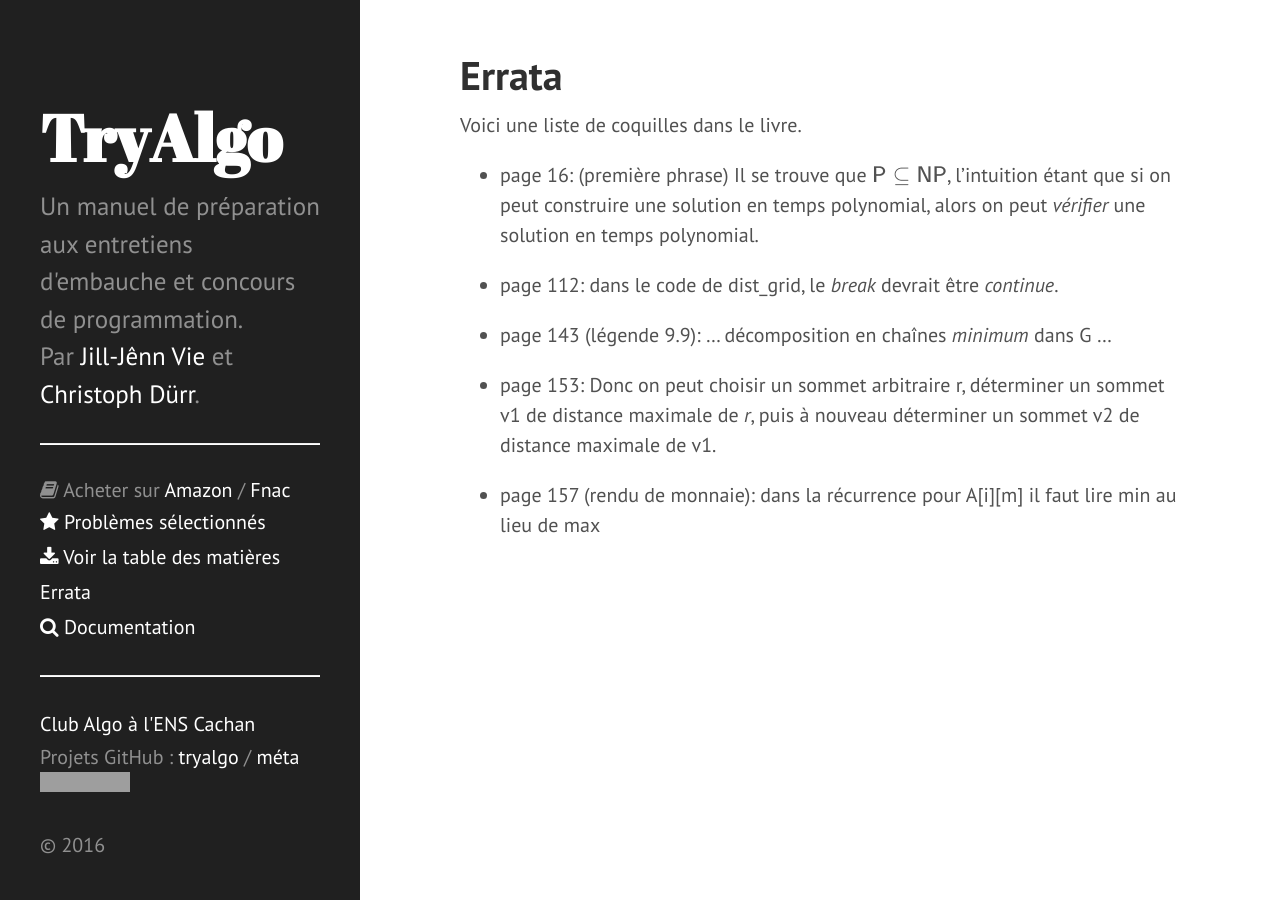
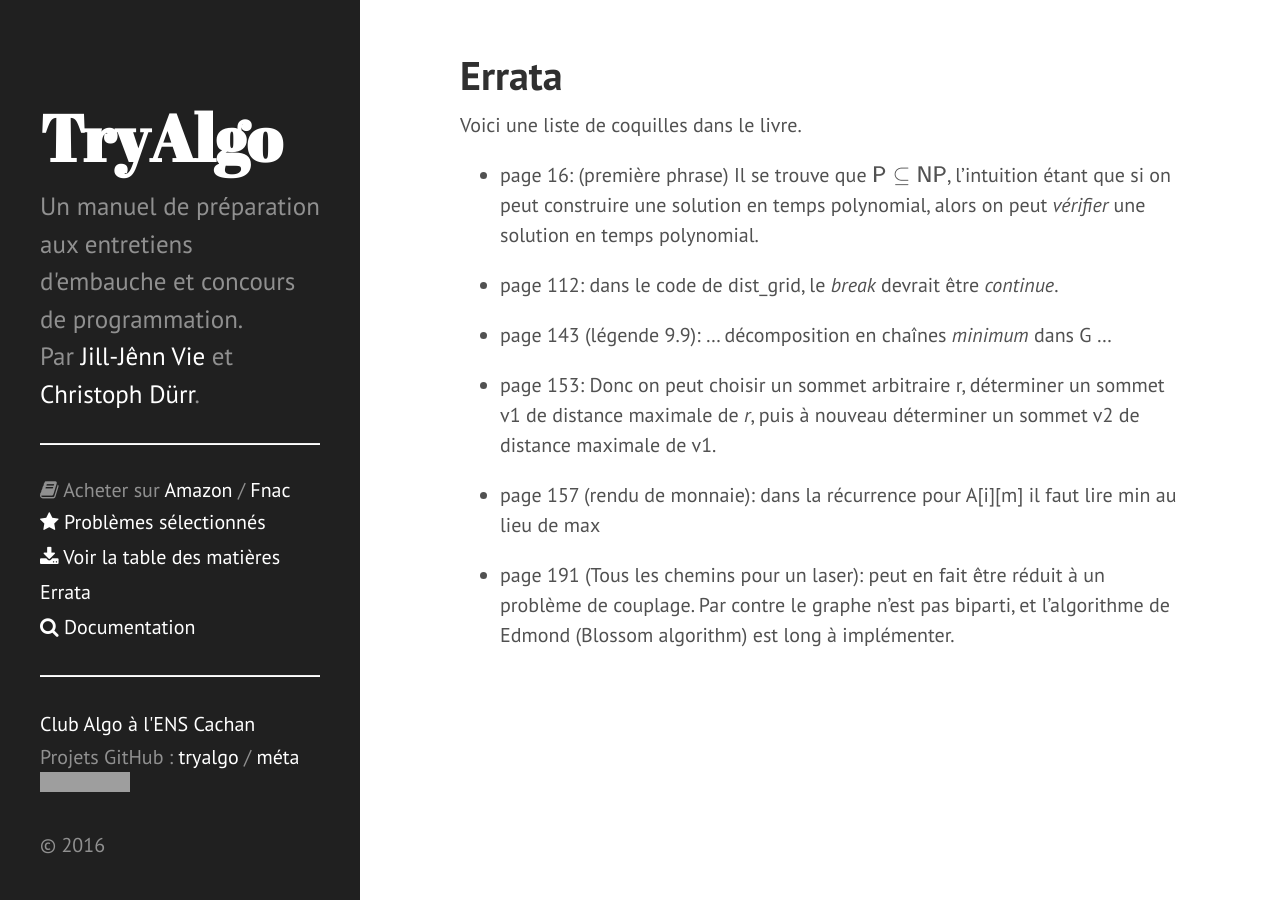
Before and after one commit to jilljenn/tryalgo.org, a Jekyll site: the page built from errata.md, in a window 1280 px wide. Built offline with Jekyll 4.4.1, drawn with Linux system fonts in a browser that asks for light colours; nearby versions of some CDN libraries; Markdown is read by kramdown in place of the engine named in the settings; formulas are drawn with MathJax 3; grey boxes are pictures that could not be loaded.

Commit message:
mirror-maze

```diff
--- a/errata.md
+++ b/errata.md
@@ -14,3 +14,5 @@ Voici une liste de coquilles dans le livre.
 - page 153: Donc on peut choisir un sommet arbitraire r, déterminer un sommet v1 de distance maximale de *r*, puis à nouveau déterminer un sommet v2 de distance maximale de v1.
 
 - page 157 (rendu de monnaie): dans la récurrence pour A[i][m] il faut lire min au lieu de max
+
+- page 191 (Tous les chemins pour un laser): peut en fait être réduit à un problème de couplage.  Par contre le graphe n'est pas biparti, et l'algorithme de Edmond (Blossom algorithm) est long à implémenter.
```
